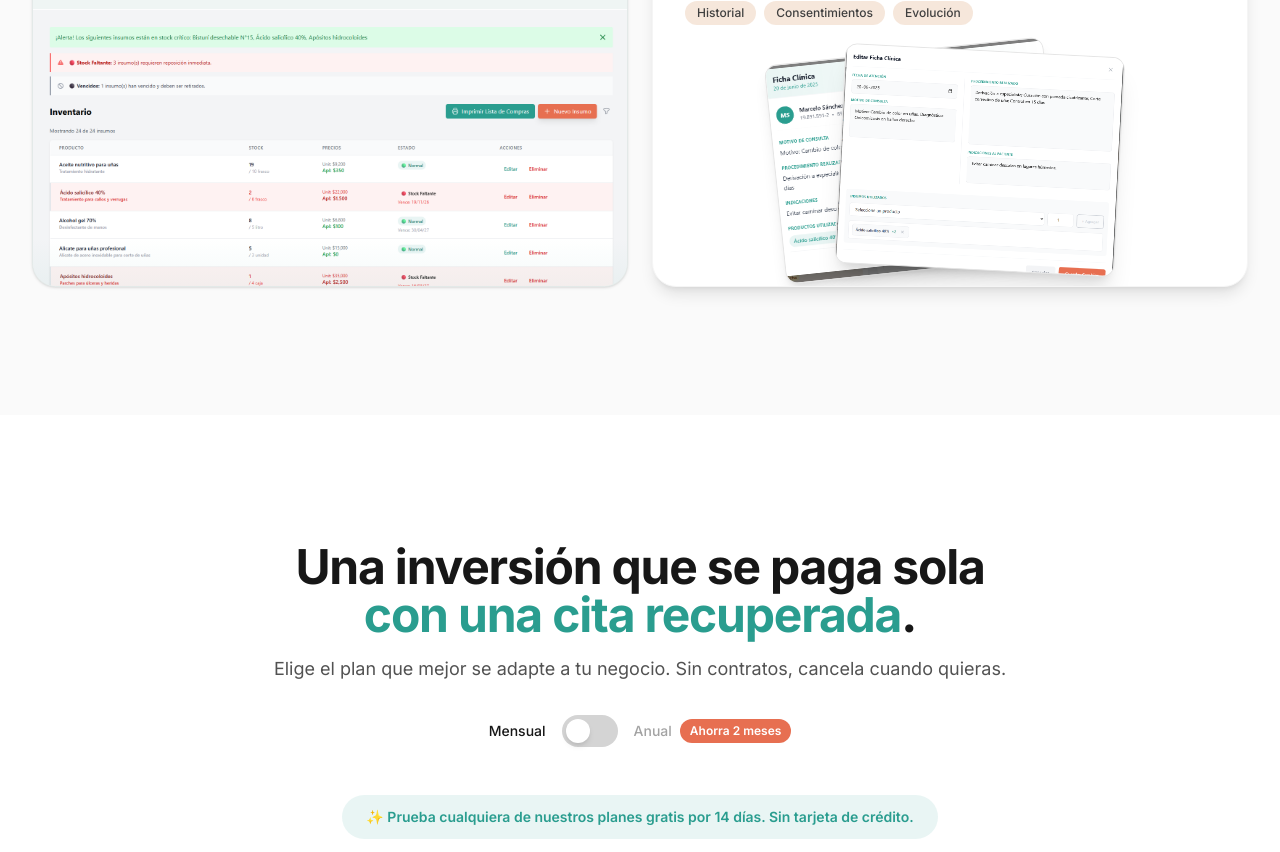
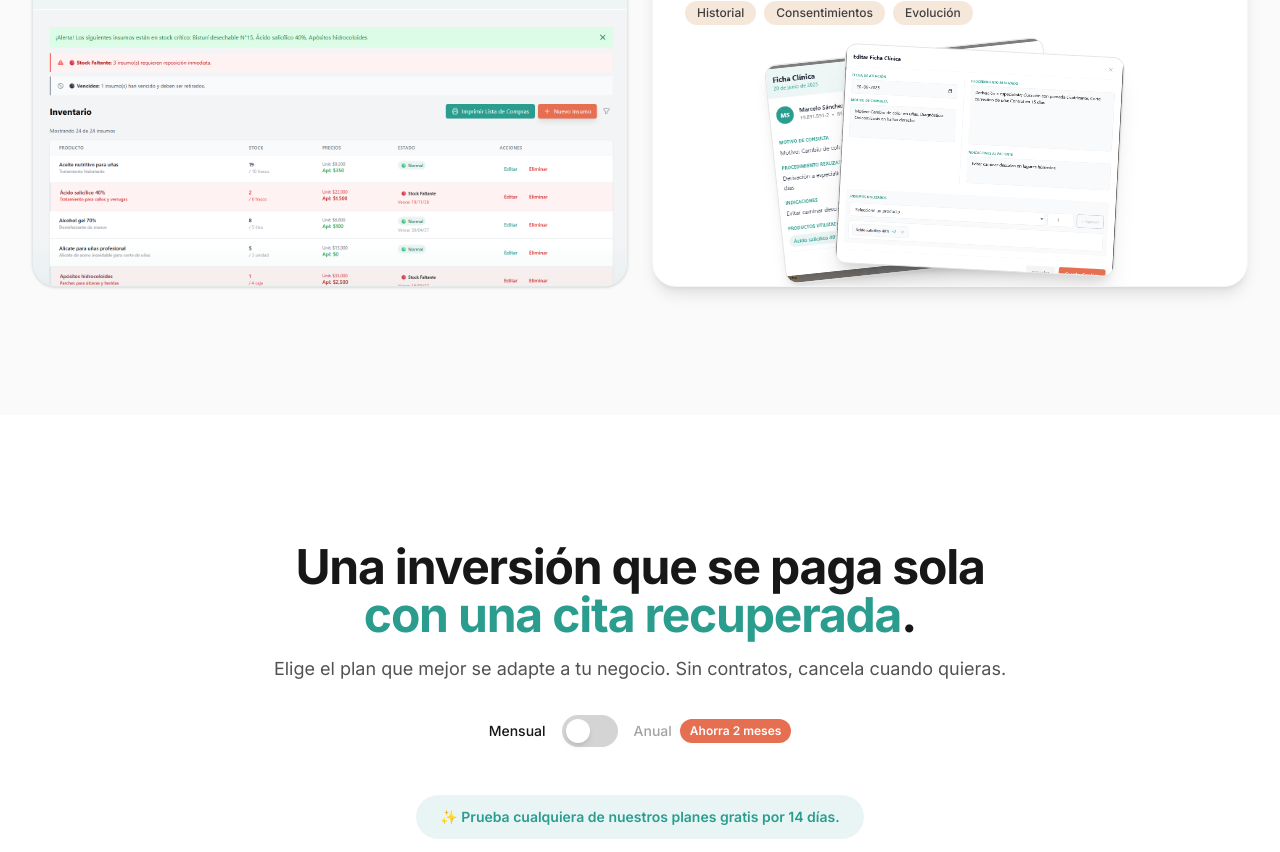
Before and after one commit to Xamppy/estetikflow-landing, a Next.js app: page / in a window 1280 px wide. Shown: the part 1945-2797 px from the top of the page. Built offline with nearby package versions, Linux system fonts and the light colour scheme.

Commit message:
chore: update marketing copy for top banner and pricing

```diff
--- a/components/Pricing.jsx
+++ b/components/Pricing.jsx
@@ -180,7 +180,7 @@ export default function Pricing() {
           className="text-center mb-12"
         >
           <span className="inline-flex items-center px-6 py-3 rounded-full bg-primary/10 text-primary font-semibold text-sm">
-            ✨ Prueba cualquiera de nuestros planes gratis por 14 días. Sin tarjeta de crédito.
+            ✨ Prueba cualquiera de nuestros planes gratis por 14 días.
           </span>
         </motion.div>
 
@@ -304,7 +304,7 @@ export default function Pricing() {
           transition={{ delay: 0.5 }}
           className="text-center text-sm text-gray-500 mt-12"
         >
-          ✓ Prueba total de 14 días en todos los planes • ✓ Sin tarjeta de crédito requerida • ✓ Cancela cuando quieras
+          ✓ Prueba total de 14 días en todos los planes • ✓ Cancela cuando quieras
         </motion.p>
       </div>
     </section>
--- a/components/TopBanner.jsx
+++ b/components/TopBanner.jsx
@@ -52,12 +52,12 @@ export default function TopBanner() {
 
               {/* TEXTO: VERSIÓN MÓVIL (Corta) */}
               <p className="text-xs font-medium sm:hidden text-gray-100">
-                <span className="text-[#e76f51] font-bold">1 Mes Gratis.</span> Solo 5 Cupos.
+                <span className="text-[#e76f51] font-bold">1 Mes Gratis.</span>
               </p>
 
               {/* TEXTO: VERSIÓN DESKTOP (Completa) */}
               <p className="hidden sm:block text-sm font-medium text-gray-200">
-                Lanzamiento exclusivo: <span className="text-[#e76f51] font-bold">1 Mes Gratis</span> para las primeras 5 inscritas.
+                Lanzamiento exclusivo: <span className="text-[#e76f51] font-bold">1 Mes Gratis</span> para las primeras inscritas.
               </p>
 
               {/* BOTÓN VISUAL (CTA) */}
```
